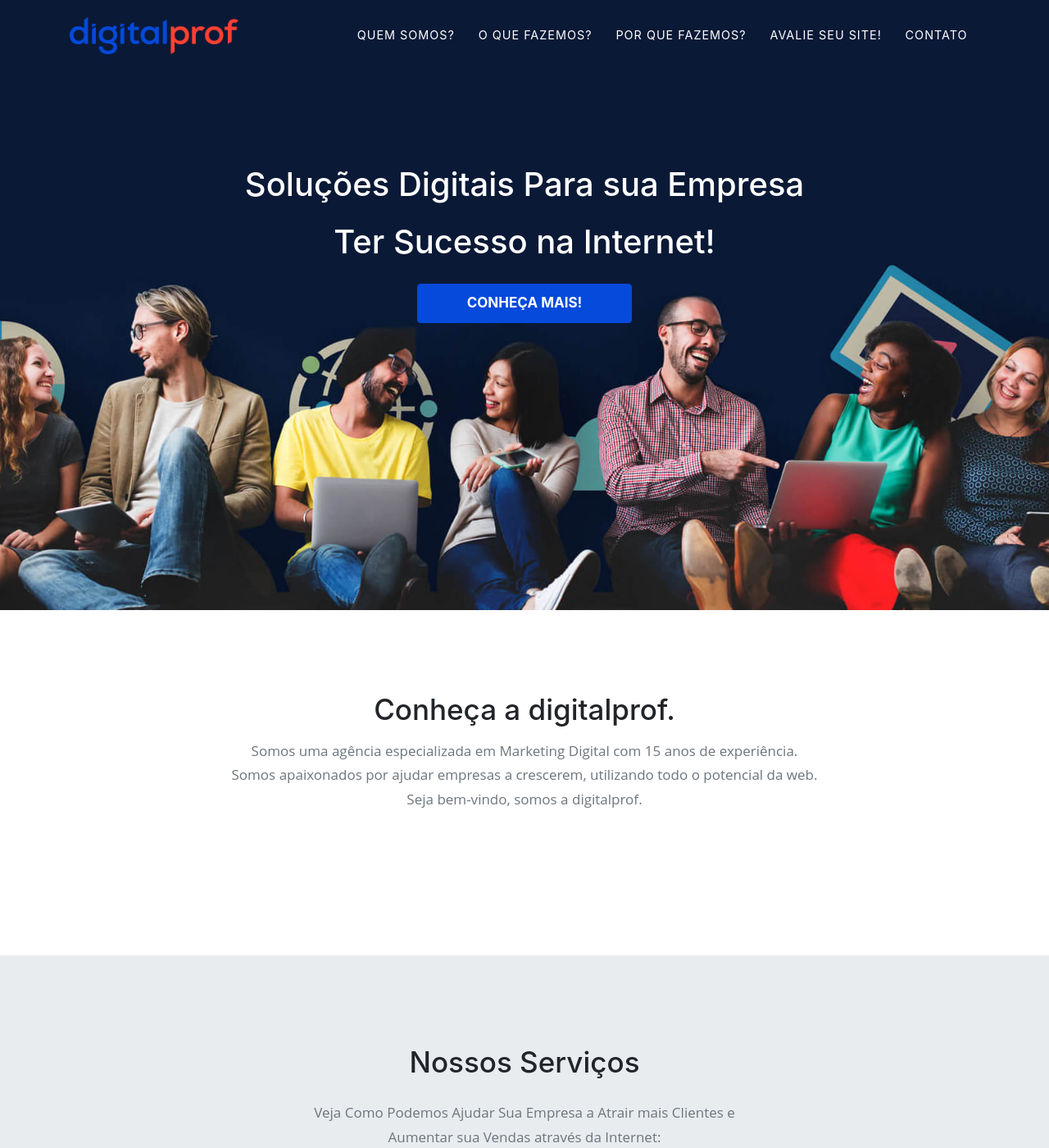
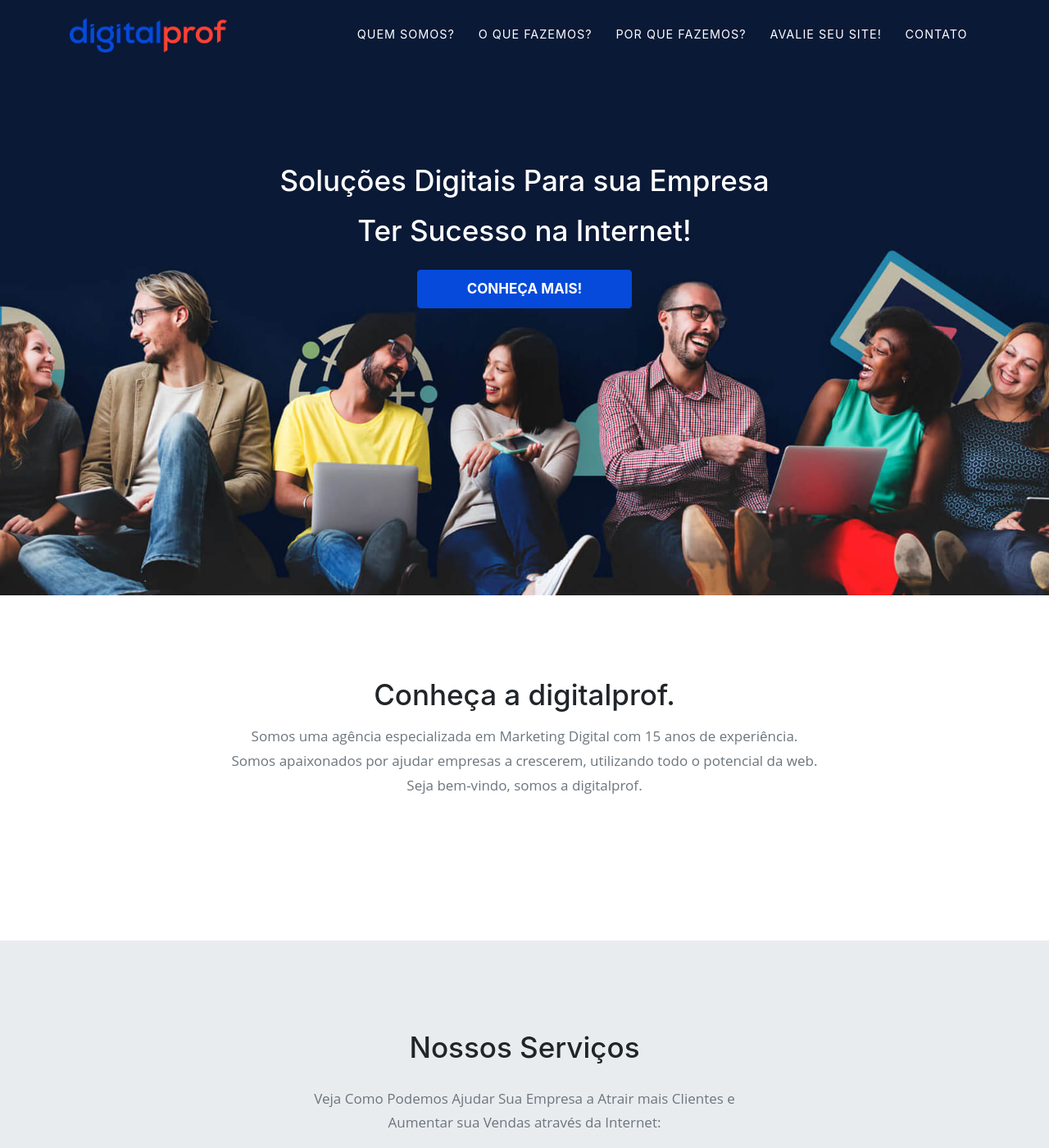
Before and after one commit to robsonkmarques/digitalprof, a Jekyll site: the page built from index.md, in a window 1280 px wide and 1400 px high. Shown: the whole window at 82% size. Built offline with Jekyll 4.4.1, drawn with Linux system fonts in a browser that asks for light colours; some web fonts are replaced.

Commit message:
modify logo size and rgba background

```diff
--- a/_config.yml
+++ b/_config.yml
@@ -24,7 +24,7 @@ author     : Robson K. Marques
 
 logo:
   path: assets\img\logo-dprof.png
-  height: 45px #height in px, defaults to 52px
+  height: 42px #height in px, defaults to 52px
 
 locale: "pt-BR"  #"en-US" # See available languages in _data/sitetext.yml
 
--- a/_sass/base/_page.scss
+++ b/_sass/base/_page.scss
@@ -34,6 +34,10 @@ h6 {
   padding: 100px 0px;
 }
 
+
+h1.section-heading {
+  font-size: 35px;
+}
 
   h2.section-heading {
     font-size: 35px;
--- a/_sass/base/_variables.scss
+++ b/_sass/base/_variables.scss
@@ -10,7 +10,7 @@ $gray-600: #868e96 !default;
 $gray-700: #495057 !default;
 $gray-800: #343a40 !default;
 $gray-900: #212529 !default;
-$blue-bg: #0a1a34 !default;
+$blue-bg: rgba(10,26,52,0.85) !default;
 $orange-dprof: #ff4132 !default;
 $blue-dprof: #054ada !default;
 $gray-dprof: #0a1a34 !default;
--- a/_sass/layout/_masthead.scss
+++ b/_sass/layout/_masthead.scss
@@ -18,7 +18,7 @@ header.masthead {
       @include serif-font;
     }
     .intro-heading {
-      font-size: 40px;
+      font-size: 35px;
       font-weight: 700;
       line-height: 50px;
       margin-bottom: 25px;
@@ -32,7 +32,7 @@ header.masthead {
       padding-top: 190px;
       padding-bottom: 350px;
       .intro-lead-in {
-        font-size: 40px;
+        font-size: 35px;
         font-style: italic;
         line-height: 40px;
         margin-bottom: 25px;
@@ -41,7 +41,7 @@ header.masthead {
 
       // Estilo da Fonte do Título Principal
       .intro-heading {
-        font-size: 33px;
+        font-size: 35px;
         font-weight: 700;
         line-height: 75px;
         margin-bottom: 0px;
```
